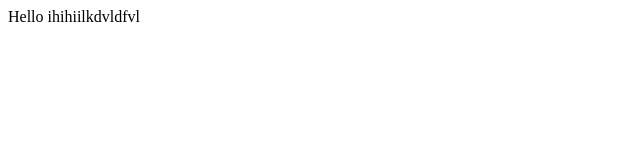
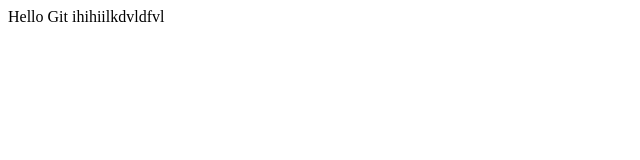
Before and after one commit to Kirill-master/repo2, a plain HTML site: page index.html in a window 1280 px wide. Shown: the full height of the page, 0-640 px from the left. Drawn offline with Linux system fonts and the light colour scheme.

Commit message:
Revert "Wrong commit"
This reverts commit 6acd72d3063ade4c04b2036278a190bd51e07088.

```diff
--- a/index.html
+++ b/index.html
@@ -1 +1 @@
-<h>Hello ihihii</h>lkdvldfvl
+<h>Hello Git ihihii</h>lkdvldfvl
```
Also changed, not shown: text.txt.
